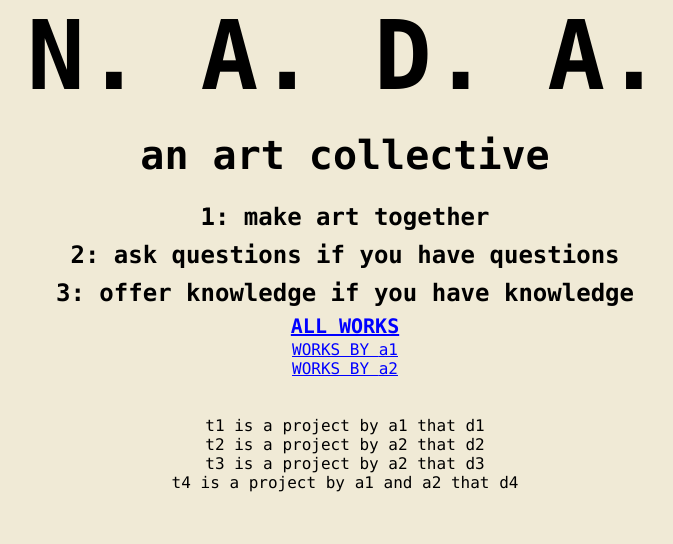
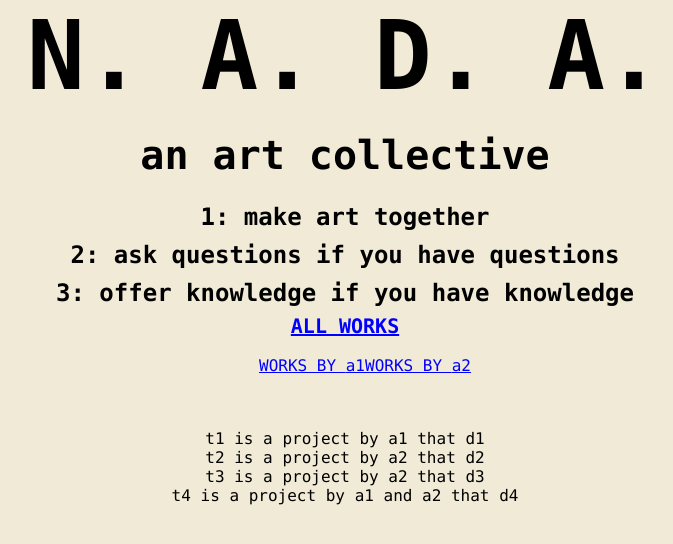
Before and after one commit to nada-art-collective/nada-site, a Next.js app: page /nada-site/ in a window 1280 px wide. Shown: the top 544 px of the page, without its empty margins (295-968 px from the left). Built offline with nearby package versions, Linux system fonts and the light colour scheme.

Commit message:
diff styling for artist buttons

```diff
--- a/app/page.tsx
+++ b/app/page.tsx
@@ -79,9 +79,9 @@ export default function Home() {
     }
 
     return (
-      <div key={artist.text} className='linker' onClick={buttonClick}>
+      <span key={artist.text} className='linker' onClick={buttonClick}>
         WORKS BY {artist.text}
-      </div>)
+      </span>)
   }
 
   return (
@@ -96,9 +96,9 @@ export default function Home() {
             <h3 key='3'>3: offer knowledge if you have knowledge</h3>
           </div>
           <h4 key='4' className='linker' onClick={() => setArts(initialArts)}>ALL WORKS</h4>
-          <div key='5'>
+          <ul key='5'>
             {artists.map(a => <ArtistButton artist={{text: a}} /> )}
-          </div>
+          </ul>
           <br key='6'/>
           <br key='7'/>
           <div key='8'>
```
Also changed, not shown: 3 other files (tests, documents, lock files or other folders).
